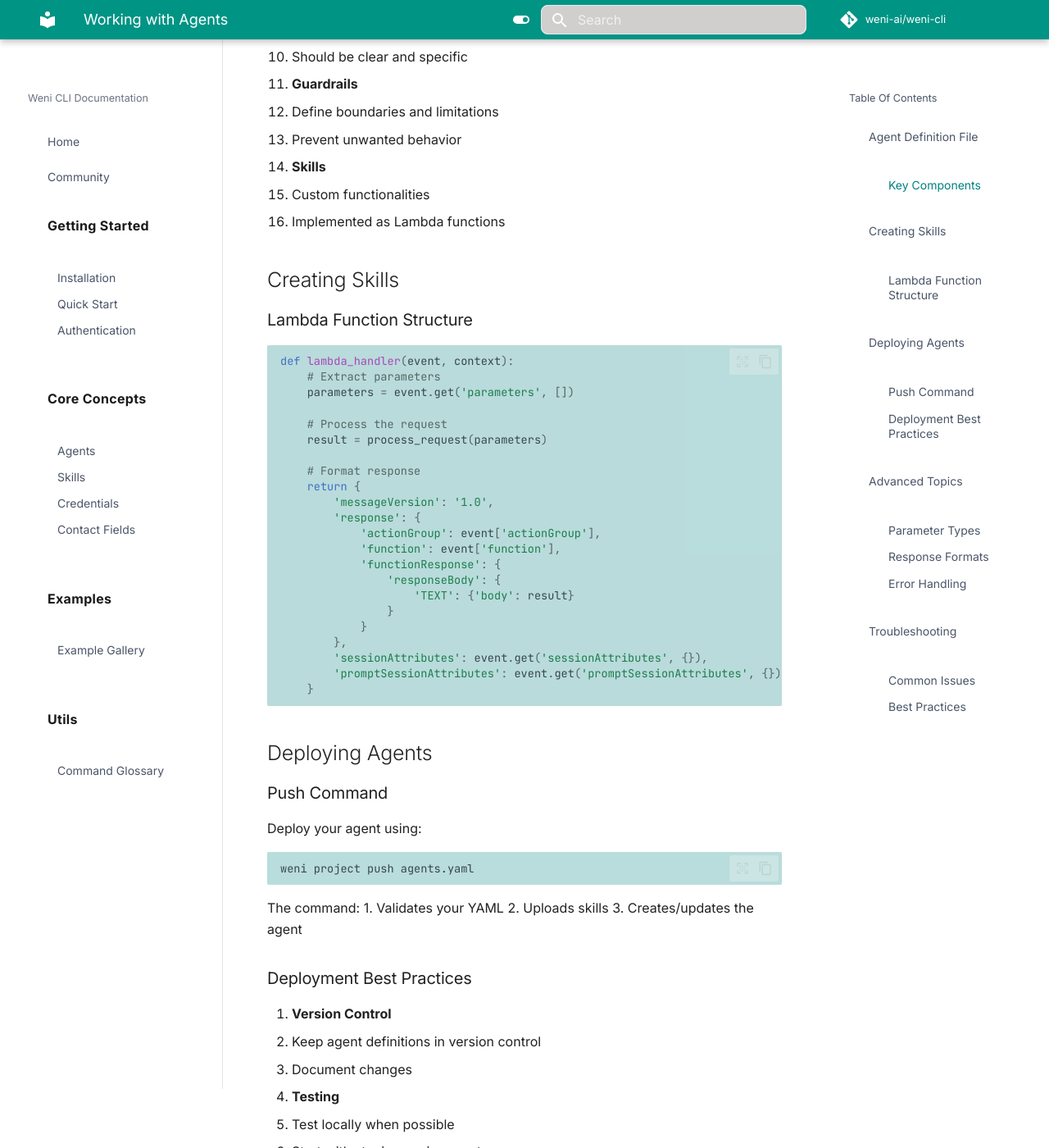
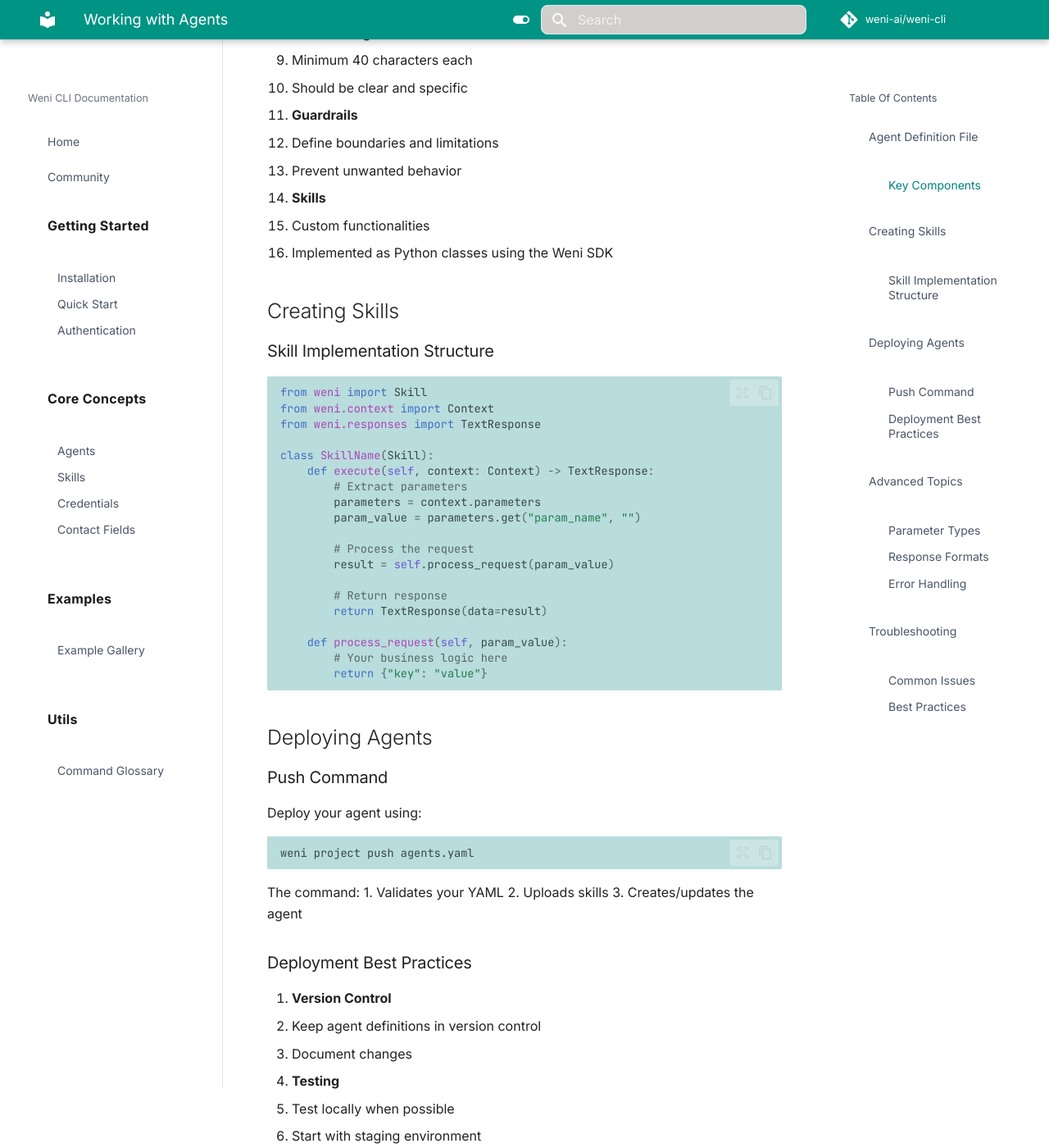
Before and after one commit to weni-ai/weni-cli, an MkDocs documentation site: the page built from docs/user-guide/agents.md, in a window 1280 px wide and 1400 px high, scrolled down 1053 px. Shown: the whole window at 82% size. Built offline with MkDocs 1.6.1 and Material for MkDocs 9.7.7, drawn with Linux system fonts in a browser that asks for light colours; comment, search, counter and statistics services are not loaded; some of the changed text lies outside the part shown.

Commit message:
Update agents with new skill format

````diff
--- a/docs/user-guide/agents.md
+++ b/docs/user-guide/agents.md
@@ -19,7 +19,9 @@
     skills:
       - skill_name:
           name: "Skill Name"
-          path: "path/to/agent_skill_folder"
+          source:
+            path: "skills/skill_name"
+            entrypoint: "main.SkillClass"
           description: "Skill Description"
           parameters:
             - param_name:
@@ -50,36 +52,34 @@
 
 5. **Skills**
    - Custom functionalities
-   - Implemented as Lambda functions
+   - Implemented as Python classes using the Weni SDK
 
 ## Creating Skills
 
-### Lambda Function Structure
+### Skill Implementation Structure
 
 ```python
-def lambda_handler(event, context):
-    # Extract parameters
-    parameters = event.get('parameters', [])
+from weni import Skill
+from weni.context import Context
+from weni.responses import TextResponse
 
-    # Process the request
-    result = process_request(parameters)
+class SkillName(Skill):
+    def execute(self, context: Context) -> TextResponse:
+        # Extract parameters
+        parameters = context.parameters
+        param_value = parameters.get("param_name", "")
 
-    # Format response
-    return {
-        'messageVersion': '1.0',
-        'response': {
-            'actionGroup': event['actionGroup'],
-            'function': event['function'],
-            'functionResponse': {
-                'responseBody': {
-                    'TEXT': {'body': result}
-                }
-            }
-        },
-        'sessionAttributes': event.get('sessionAttributes', {}),
-        'promptSessionAttributes': event.get('promptSessionAttributes', {})
-    }
+        # Process the request
+        result = self.process_request(param_value)
+
+        # Return response
+        return TextResponse(data=result)
+
+    def process_request(self, param_value):
+        # Your business logic here
+        return {"key": "value"}
 ```
+
 ## Deploying Agents
 
 ### Push Command
@@ -125,7 +125,7 @@
 ### Response Formats
 
 Skills can return:
-- Text responses
+- Text responses via `TextResponse`
 - Structured data
 - Error messages
 
@@ -146,9 +146,9 @@
    - Confirm project selection
 
 2. **Skill Errors**
-   - Verify skill entrypoint
-   - Test Lambda function locally
-   - Check parameter handling
+   - Verify skill entrypoint (class name)
+   - Test skill class locally
+   - Check parameter handling in context
    - Verify API endpoints
 
 3. **Agent Behavior**
````
